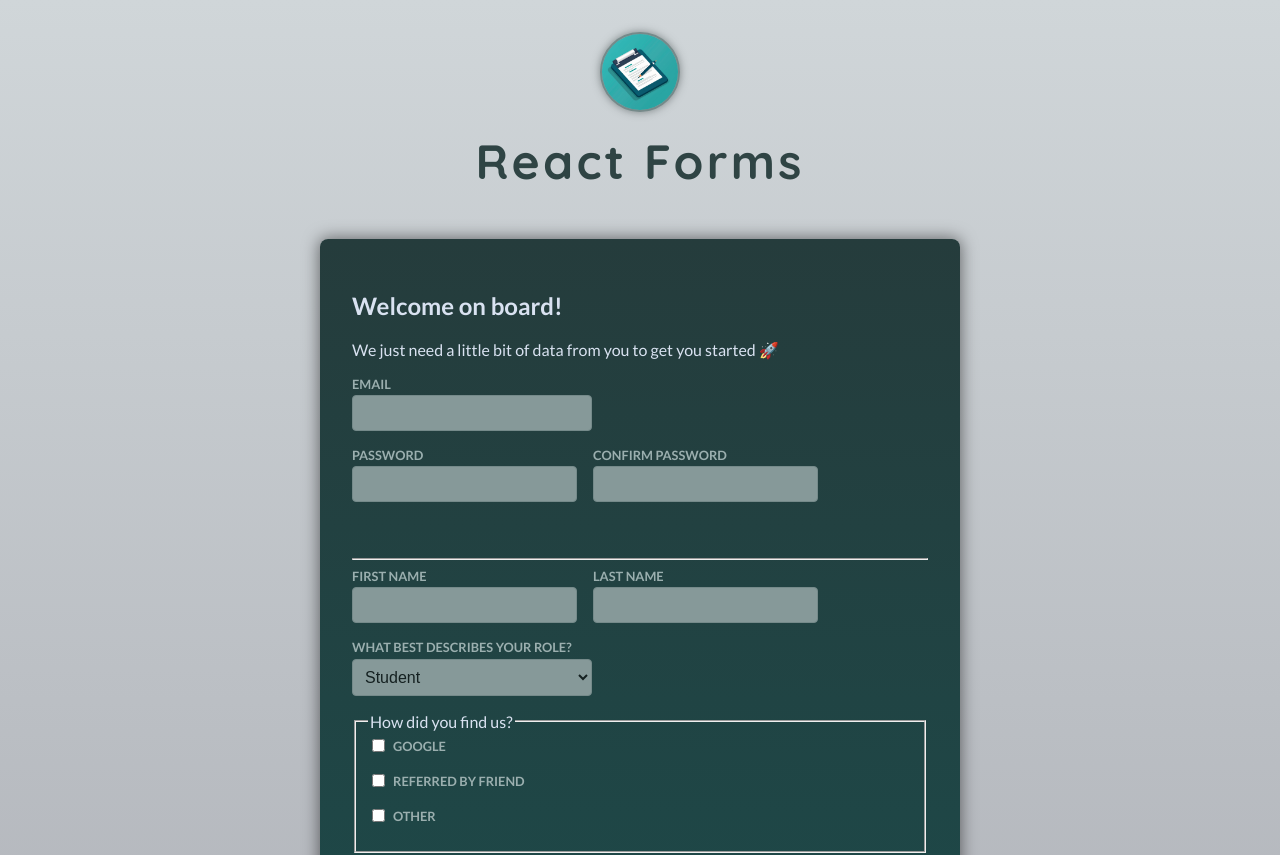
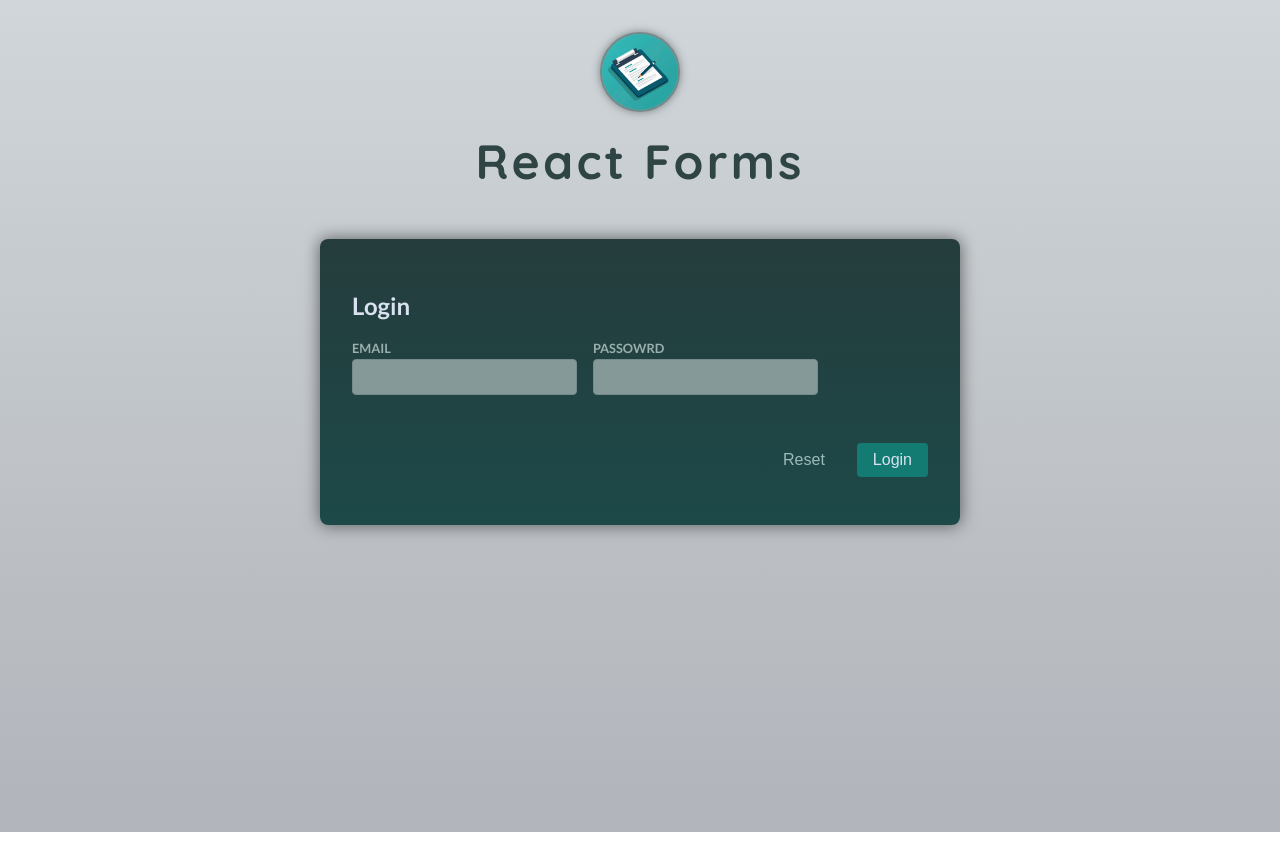
Before and after one commit to aufasyaihan/working-with-forms, a React (Vite) app: page / in a window 1280 px wide. Shown: the top 855 px of the page. After the commit the page ends 832 px from the top, so only its background shows below. Built offline with nearby package versions, Linux system fonts and the light colour scheme.

Commit message:
Making input to be reusable

```diff
--- a/src/App.jsx
+++ b/src/App.jsx
@@ -1,12 +1,12 @@
 import Header from './components/Header.jsx';
-import Signup from './components/Signup.jsx';
+import Login from './components/StateLogin.jsx';
 
 function App() {
   return (
     <>
       <Header />
       <main>
-        <Signup />
+        <Login />
       </main>
     </>
   );
--- /dev/null
+++ b/src/components/Inout.jsx
@@ -0,0 +1,14 @@
+export default function Input({ label, id, error,...props}) {
+  return (
+    <div className="control no-margin">
+      <label htmlFor={id}>{label}</label>
+      <input
+        id={id}
+        {...props}
+      />
+      <div className="control-error">
+        {error && <p>{error}</p>}
+      </div>
+    </div>
+  );
+}
--- a/src/components/StateLogin.jsx
+++ b/src/components/StateLogin.jsx
@@ -1,4 +1,5 @@
 import { useState } from "react";
+import Input from "./Inout";
 
 export default function Login() {
   const [enteredValue, setEnteredValue] = useState({
@@ -12,6 +13,8 @@
   });
 
   const emailIsInvalid = didEdit.email && !enteredValue.email.includes("@"); // validates on every keystroke change
+  const passwordIsInvalid =
+    didEdit.password && !enteredValue.password.trim("").length < 8; // validates on every keystroke change
 
   function handleChange(event) {
     setEnteredValue((prevValues) => ({
@@ -35,36 +38,32 @@
     event.preventDefault(); // prevent page from reloading
     console.log(enteredValue);
   }
+
   return (
     <form onSubmit={handleSubmit}>
       <h2>Login</h2>
 
       <div className="control-row">
-        <div className="control no-margin">
-          <label htmlFor="email">Email</label>
-          <input
+        <Input
           id="email"
+          label="Email"
           type="email"
           name="email"
-            onBlur={handleInputBlur} // validates on blur means runs after its not focused on this input
+          onBlur={handleInputBlur}
           value={enteredValue.email}
           onChange={handleChange}
+          error={emailIsInvalid && "please enter a valid email"}
         />
-          <div className="control-error">
-            {emailIsInvalid && <p>Please enter a valid email</p>}
-          </div>
-        </div>
-
-        <div className="control no-margin">
-          <label htmlFor="password">Password</label>
-          <input
+        <Input
           id="password"
+          label="Passowrd"
           type="password"
           name="password"
+          onBlur={handleInputBlur}
           value={enteredValue.password}
           onChange={handleChange}
+          error={passwordIsInvalid && "please enter a valid password"}
         />
-        </div>
       </div>
 
       <p className="form-actions">
```
Lines whose indentation alone changed are shown as unchanged.
